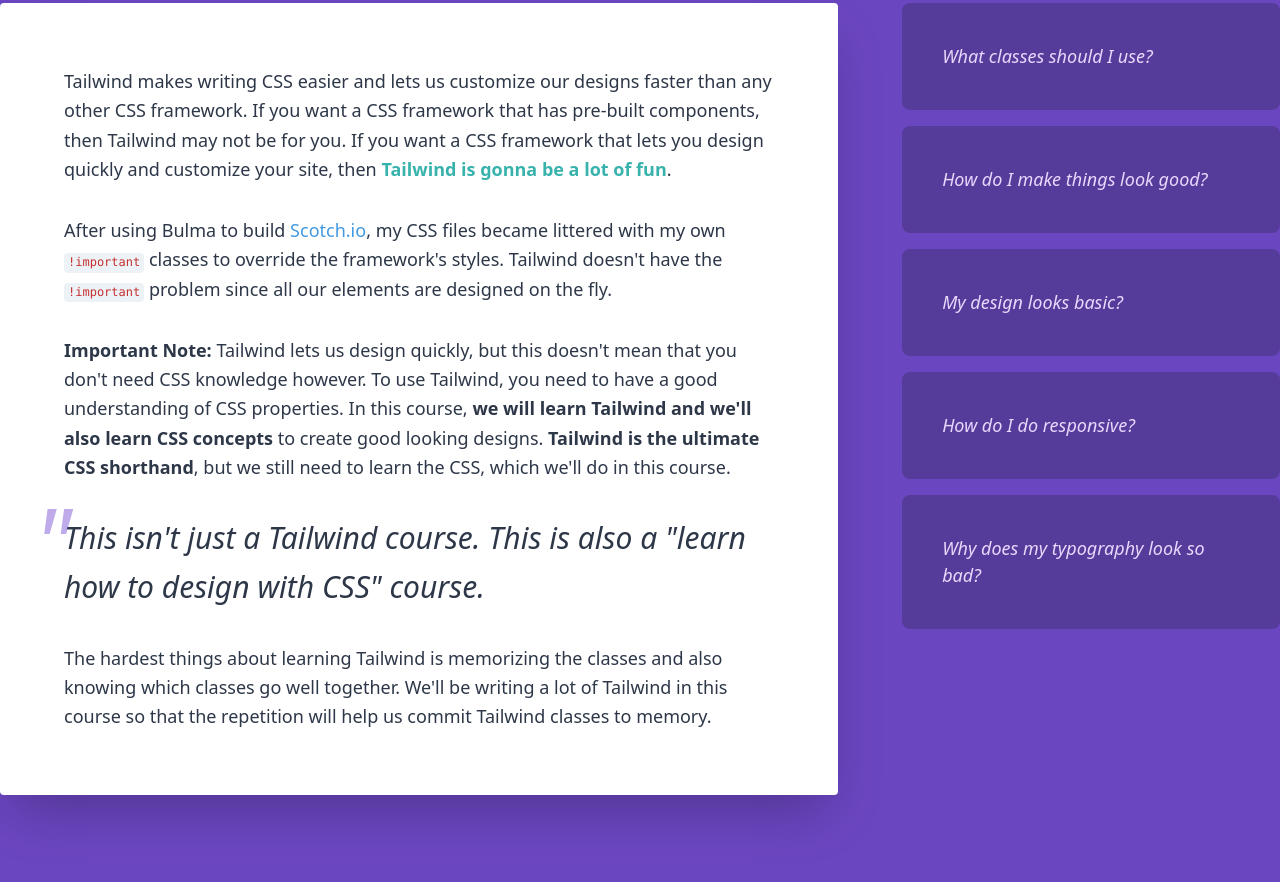
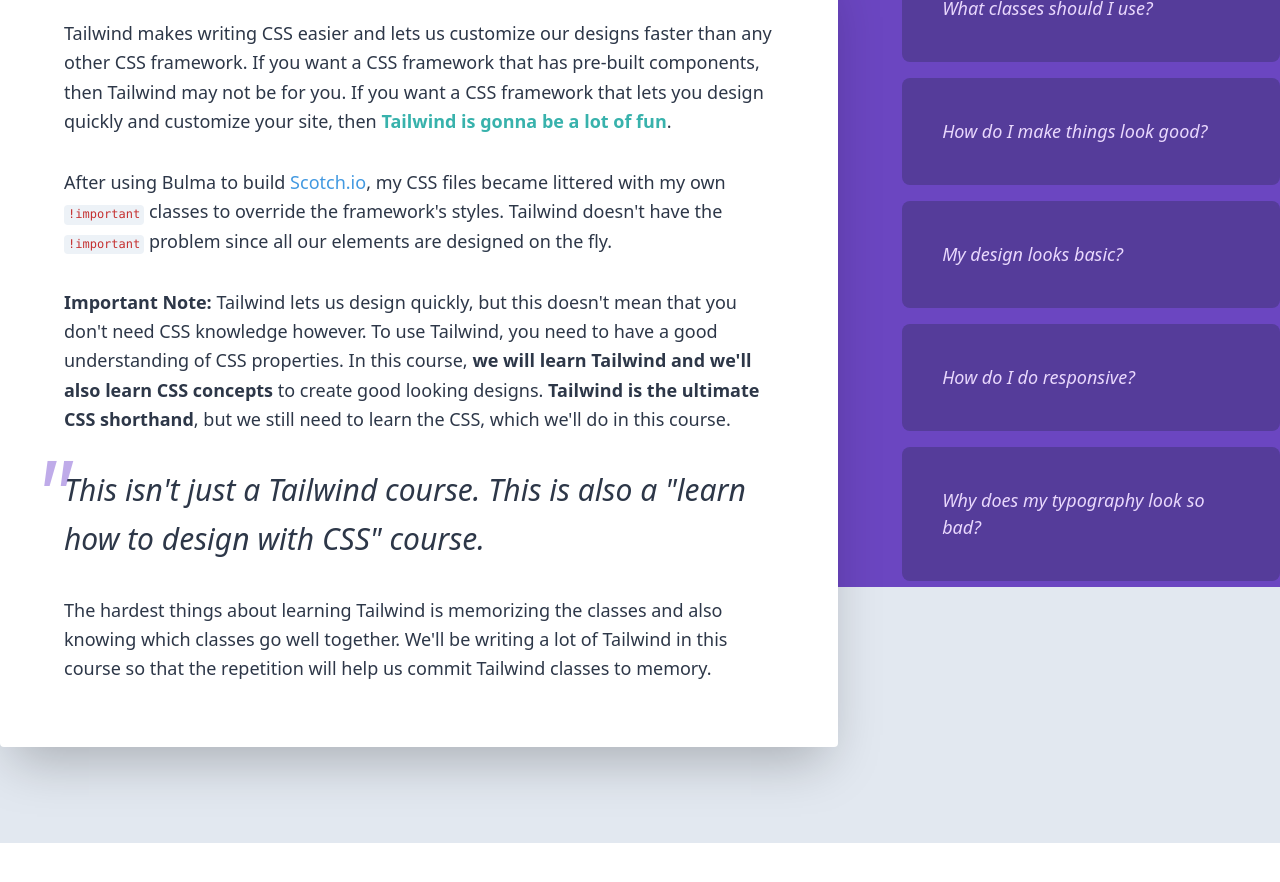
Before and after one commit to arpanp11/web-with-tailwind, a website built with Parcel: page src/index.html in a window 1280 px wide. Shown: the part 1184-2066 px from the top of the page. After the commit the page ends 2027 px from the top, so only its background shows below. Built offline with nearby package versions, Linux system fonts and the light colour scheme.

Commit message:
add transition between sections

```diff
--- a/src/index.html
+++ b/src/index.html
@@ -75,6 +75,9 @@
       <!-- hero section ====================================== -->
       <!-- ====================================== -->
       <div class="relative">
+        <!-- purple bar to help with the section transition -->
+        <div class="absolute bottom-0 inset-x-0 h-64 bg-purple-700"></div>
+
         <div class="container mx-auto px-6 lg:px-0 py-24 text-center">
           <!-- heading -->
           <h1 class="mb-4 text-5xl lg:text-6xl font-extrabold">
@@ -128,8 +131,11 @@
     <!-- ====================================== -->
     <!-- overview section ====================================== -->
     <!-- ====================================== -->
-    <div class="bg-purple-700 py-24">
-      <div class="container mx-auto px-6 lg:px-0">
+    <div class="relative bg-purple-700 pt-12 pb-24">
+      <!-- gray bar to help section transition -->
+      <div class="absolute bottom-0 inset-x-0 h-64 bg-gray-300"></div>
+
+      <div class="relative container mx-auto px-6 lg:px-0">
         <h2 class="mb-10 text-6xl font-bold text-purple-100">
           Writing CSS is tough stuff!
         </h2>
```
